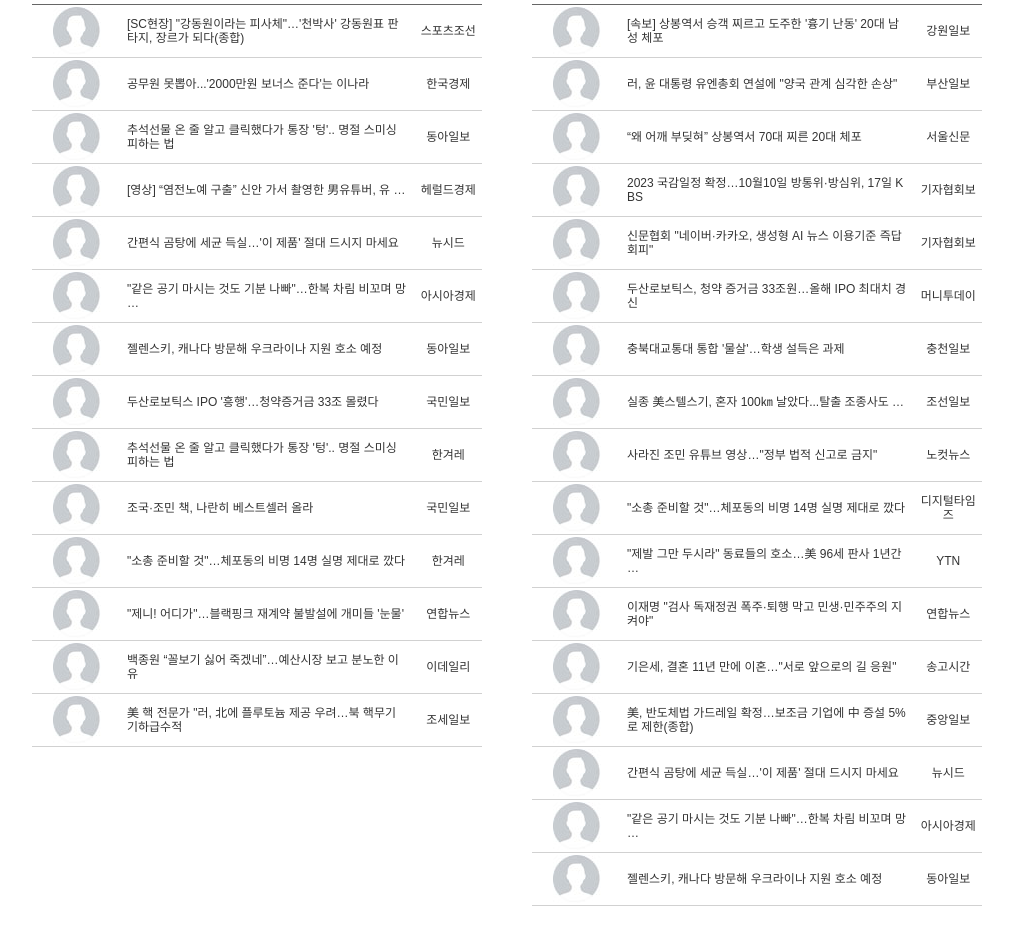
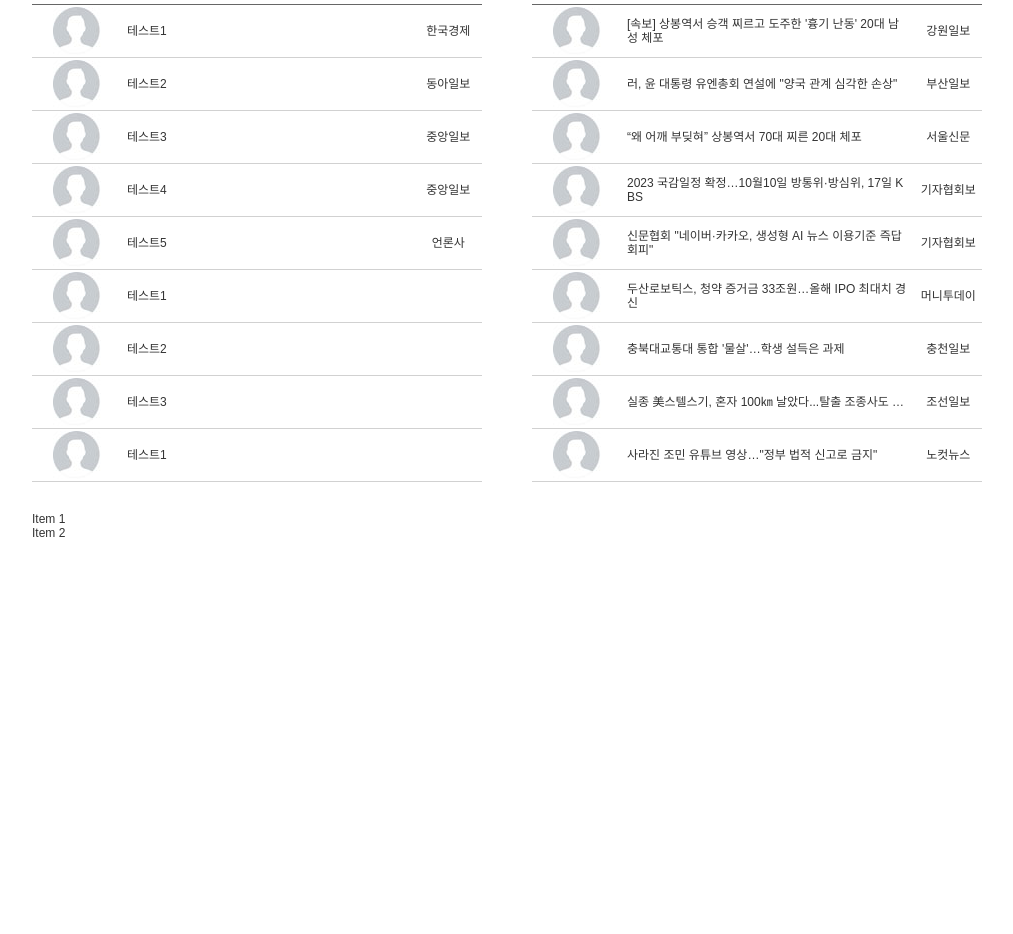
Before and after one commit to OhAhNewslang/NewslangFrontend, a Next.js app: page / in a window 1280 px wide. Shown: the part 220-1154 px from the top of the page, without its empty margins (108-1121 px from the left). After the commit the page ends 800 px from the top, so only its background shows below. Built offline with nearby package versions, Linux system fonts and the light colour scheme.

Commit message:
메인무한스크롤_1

```diff
--- a/src/app/api/member/route.js
+++ /dev/null
@@ -1,11 +0,0 @@
-export default async function handler(req, res) {
-    if (req.method === 'POST') {
-      const data = req.body;
-  data.isFail
-      // 여기에서 데이터를 처리하고 원하는 작업 수행
-
-      res.status(200).json({ success: true, data });
-    } else {
-      res.status(405).json({ message: 'Method not allowed' });
-    }
-  }
--- a/src/app/page.js
+++ b/src/app/page.js
@@ -1,6 +1,54 @@
-export async function POST(request) {}
+'use client'
+import React, { useState, useEffect } from 'react';
+
+const ScrollComponent = () => {
+  const [items, setItems] = useState([]);
+  const [isLoading, setIsLoading] = useState(true);
+
+  const fetchMoreData = () => {
+    // API를 호출하여 데이터를 가져오는 로직 구현 , subnews 데이터 무한스크롤 부분
+    const newItem = `Item ${items.length + 1}`;
+
+    setTimeout(() => {
+      setItems([...items, newItem]);
+      setIsLoading(false);
+    }, 1000);
+  };
+
+  const handleScroll = () => {
+    // 스크롤이 페이지 하단에 도달하면 추가 데이터를 가져옴
+    if (window.innerHeight + window.scrollY >= document.body.offsetHeight) {
+      setIsLoading(true);
+      fetchMoreData();
+    }
+  };
+
+  useEffect(() => {
+    fetchMoreData();
+  }, []); // 페이지가 로드될 때 초기 데이터를 가져옴
+
+  useEffect(() => {
+    window.addEventListener('scroll', handleScroll);
+    return () => {
+      window.removeEventListener('scroll', handleScroll);
+    };
+  }, [items]);
+
+  return (
+    <div>
+      {items.map((item, index) => (
+        <div key={index}>{item}</div>
+      ))}
+      {isLoading && <h4>Loading...</h4>}
+    </div>
+  );
+};
 
 export default function Home() {
+
+  let newsimage = "images/userImg.jpg"
+  let newsname = ["테스트1", "테스트2","테스트3","테스트4","테스트5","테스트1", "테스트2","테스트3","테스트1"]
+  let newscom = ["한국경제","동아일보","중앙일보","중앙일보","언론사"]
   return (
     <div className="wrapex">
 
@@ -24,82 +72,32 @@
                 <th>언론사</th>
               </tr>
             </thead>
-            <tbody>
-              <tr>
-                <td><img src="images/userImg.jpg" alt="사용자 기본 이미지" /></td>
-                <td className="tl"><a href="view">[SC현장] "강동원이라는 피사체"…'천박사' 강동원표 판타지, 장르가 되다(종합)</a></td>
-                <td>스포츠조선</td>
-              </tr>
-              <tr>
-                <td><img src="images/userImg.jpg" alt="사용자 기본 이미지"/></td>
-                <td className="tl"><a href="">공무원 못뽑아...'2000만원 보너스 준다'는 이나라</a></td>
-                <td>한국경제</td>
-              </tr>
-              <tr>
-                <td><img src="images/userImg.jpg" alt="사용자 기본 이미지"/></td>
-                <td className="tl"><a href="">추석선물 온 줄 알고 클릭했다가 통장 '텅'.. 명절 스미싱 피하는 법 </a></td>
-                <td>동아일보</td>
-              </tr>
-              <tr>
-                <td><img src="images/userImg.jpg" alt="사용자 기본 이미지"/></td>
-                <td className="tl"><a href="">[영상] “염전노예 구출” 신안 가서 촬영한 男유튜버, 유 …</a></td>
-                <td>헤럴드경제</td>
-              </tr>
-              <tr>
-                <td><img src="images/userImg.jpg" alt="사용자 기본 이미지"/></td>
-                <td className="tl"><a href="">간편식 곰탕에 세균 득실…'이 제품' 절대 드시지 마세요</a></td>
-                <td>뉴시드</td>
-              </tr>
-              <tr>
-                <td><img src="images/userImg.jpg" alt="사용자 기본 이미지"/></td>
-                <td className="tl"><a href="">"같은 공기 마시는 것도 기분 나빠"…한복 차림 비꼬며 망 …</a></td>
-                <td>아시아경제</td>
-              </tr>
-              <tr>
-                <td><img src="images/userImg.jpg" alt="사용자 기본 이미지"/></td>
-                <td className="tl"><a href="read/page.js">젤렌스키, 캐나다 방문해 우크라이나 지원 호소 예정</a></td>
-                <td>동아일보</td>
-              </tr>
-              <tr>
-                <td><img src="images/userImg.jpg" alt="사용자 기본 이미지"/></td>
-                <td className="tl"><a href="">두산로보틱스 IPO '흥행'…청약증거금 33조 몰렸다</a></td>
-                <td>국민일보</td>
-              </tr>
-              <tr>
-                <td><img src="images/userImg.jpg" alt="사용자 기본 이미지"/></td>
-                <td className="tl"><a href="">추석선물 온 줄 알고 클릭했다가 통장 '텅'.. 명절 스미싱 피하는 법 </a></td>
-                <td>한겨레</td>
-              </tr>
-              <tr>
-                <td><img src="images/userImg.jpg" alt="사용자 기본 이미지"/></td>
-                <td className="tl"><a href="">조국·조민 책, 나란히 베스트셀러 올라</a></td>
-                <td>국민일보</td>
-              </tr>
-              <tr>
-                <td><img src="images/userImg.jpg" alt="사용자 기본 이미지"/></td>
-                <td className="tl"><a href="">"소총 준비할 것"…체포동의 비명 14명 실명 제대로 깠다</a></td>
-                <td>한겨레</td>
-              </tr>
-              <tr>
-                <td><img src="images/userImg.jpg" alt="사용자 기본 이미지"/></td>
-                <td className="tl"><a href="">"제니! 어디가"…블랙핑크 재계약 불발설에 개미들 '눈물'</a></td>
-                <td>연합뉴스</td>
-              </tr>
-              <tr>
-                <td><img src="images/userImg.jpg" alt="사용자 기본 이미지"/></td>
-                <td className="tl"><a href="read/page.js">백종원 “꼴보기 싫어 죽겠네”…예산시장 보고 분노한 이유</a></td>
-                <td>이데일리</td>
-              </tr>
-              <tr>
-                <td><img src="images/userImg.jpg" alt="사용자 기본 이미지"/></td>
-                <td className="tl"><a href="">美 핵 전문가 "러, 北에 플루토늄 제공 우려…북 핵무기 기하급수적</a></td>
-                <td>조세일보</td>
-              </tr>
 
-            </tbody>
+            {
+              newsname.map( (a,i) => {
+                return(
+                <tbody>
+                <tr>
+                  <td><img src={newsimage} alt="사용자 기본 이미지" /></td>
+                  <td className="tl">
+                      <a href="view">{newsname[i]}</a>
+                  </td>
+                  <td>{newscom[i]}</td>
+                </tr>
+
+                </tbody>
+                )
+              })
+
+            }
+
+
           </table>
         </div>
+
+        <ScrollComponent />
      </div>
+
 
      <div className="wrap2">
         <div className="contentTitleBox">
@@ -167,52 +165,17 @@
                 <td className="tl"><a href="">사라진 조민 유튜브 영상…"정부 법적 신고로 금지"</a></td>
                 <td>노컷뉴스</td>
               </tr>
-              <tr>
-                <td><img src="images/userImg.jpg" alt="사용자 기본 이미지"/></td>
-                <td className="tl"><a href="">"소총 준비할 것"…체포동의 비명 14명 실명 제대로 깠다</a></td>
-                <td>디지털타임즈</td>
-              </tr>
-              <tr>
-                <td><img src="images/userImg.jpg" alt="사용자 기본 이미지"/></td>
-                <td className="tl"><a href="">"제발 그만 두시라" 동료들의 호소…美 96세 판사 1년간 …</a></td>
-                <td>YTN</td>
-              </tr>
-              <tr>
-                <td><img src="images/userImg.jpg" alt="사용자 기본 이미지"/></td>
-                <td className="tl"><a href="">이재명 "검사 독재정권 폭주·퇴행 막고 민생·민주주의 지켜야"</a></td>
-                <td>연합뉴스</td>
-              </tr>
-              <tr>
-                <td><img src="images/userImg.jpg" alt="사용자 기본 이미지"/></td>
-                <td className="tl"><a href="">기은세, 결혼 11년 만에 이혼…"서로 앞으로의 길 응원"</a></td>
-                <td>송고시간</td>
-              </tr>
-              <tr>
-                <td><img src="images/userImg.jpg" alt="사용자 기본 이미지"/></td>
-                <td className="tl"><a href="">美, 반도체법 가드레일 확정…보조금 기업에 中 증설 5%로 제한(종합)</a></td>
-                <td>중앙일보</td>
-              </tr>
-              <tr>
-                <td><img src="images/userImg.jpg" alt="사용자 기본 이미지"/></td>
-                <td className="tl"><a href="">간편식 곰탕에 세균 득실…'이 제품' 절대 드시지 마세요</a></td>
-                <td>뉴시드</td>
-              </tr>
-              <tr>
-                <td><img src="images/userImg.jpg" alt="사용자 기본 이미지"/></td>
-                <td className="tl"><a href="">"같은 공기 마시는 것도 기분 나빠"…한복 차림 비꼬며 망 …</a></td>
-                <td>아시아경제</td>
-              </tr>
-              <tr>
-                <td><img src="images/userImg.jpg" alt="사용자 기본 이미지"/></td>
-                <td className="tl"><a href="read/page.js">젤렌스키, 캐나다 방문해 우크라이나 지원 호소 예정</a></td>
-                <td>동아일보</td>
-              </tr>
+
 
             </tbody>
+
+
           </table>
         </div>
      </div>
 
     </div> //wrap
+
+
   )
 }
```
